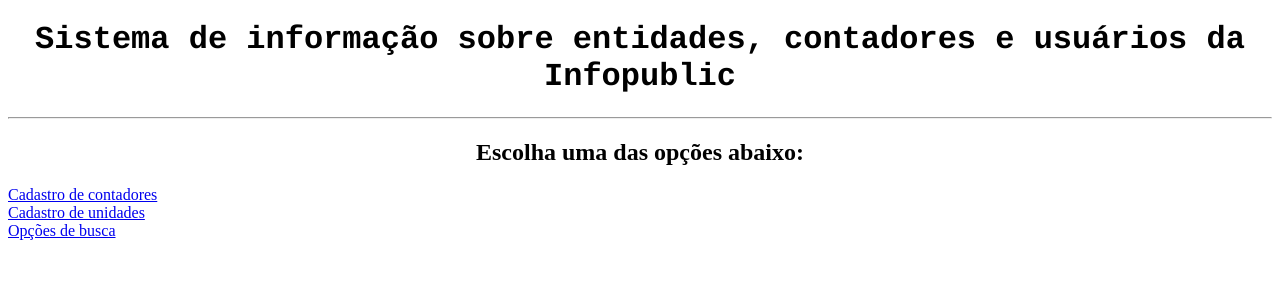
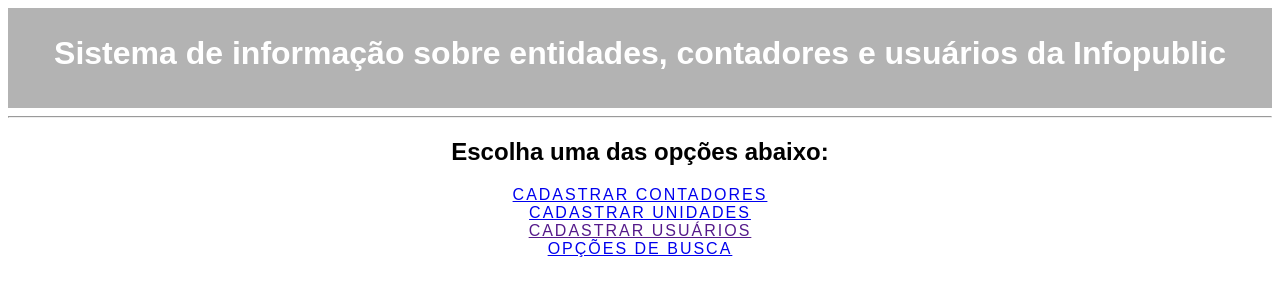
Before and after one commit to es99/infopublic, a PHP site: page / in a window 1280 px wide. Shown: the top 300 px of the page. Run offline with PHP 8.4, Linux system fonts and the light colour scheme.

Commit message:
efetuada mudanças no css, inserido pagina q mostra unidade da vm4

```diff
--- /dev/null
+++ b/estilos_css/style_pag_inicial.css
@@ -0,0 +1,36 @@
+.navigation ul{
+  text-align: center;
+  text-transform: uppercase;
+  padding: 0;
+  margin: 0;
+}
+
+body{
+  font-family: 'Raleway', sans-serif;
+}
+
+.navigation li{
+  font-weight: 100;
+  letter-spacing: 2px;
+}
+
+#banner{
+  background-color: #b3b3b3;
+  height: 100px;
+}
+
+#banner .content h1{
+
+  position: relative;
+  top: 27px;
+  margin: 0 auto;
+}
+
+h1{
+  text-align: center;
+  color: white;
+}
+
+h2{
+  text-align: center;
+}
--- a/index.html
+++ b/index.html
@@ -3,13 +3,27 @@
   <head>
     <meta charset="utf-8">
     <title>Sistema Entidades/Contadores</title>
+    <link rel="stylesheet" type="text/css" href="./estilos_css/style_pag_inicial.css">
   </head>
   <body>
-    <h1 style="text-align: center; font-family: courier;">Sistema de informação sobre entidades, contadores e usuários da Infopublic</h1>
+
+    <div id="banner">
+      <div class="content">
+        <h1>Sistema de informação sobre entidades, contadores e usuários da Infopublic</h1>
+      </div>
+    </div>
+
     <hr>
-    <h2 style="text-align: center;">Escolha uma das opções abaixo:</h2>
-    <a href="./infopublic/cadastro_contadores.html">Cadastro de contadores</a><br />
-    <a href="./infopublic/cadastro_unidade.html">Cadastro de unidades</a><br >
-    <a href="./infopublic/exibir_dados.html">Opções de busca</a>
+    <h2>Escolha uma das opções abaixo:</h2>
+    <nav class="navigation">
+      <ul>
+        <li><a href="./infopublic/cadastro_contadores.html">Cadastrar contadores</a></li>
+        <li><a href="./infopublic/cadastro_unidade.html">Cadastrar unidades</a></li>
+        <li><a href="">Cadastrar usuários</a></li>
+        <li><a href="./infopublic/exibir_dados.html">Opções de busca</a></li>
+      </ul>
+    </nav>
+
+
   </body>
 </html>
--- a/infopublic/exibir_dados.html
+++ b/infopublic/exibir_dados.html
@@ -9,8 +9,8 @@
     <hr>
     <p>Entidades</p>
     <a href="./busca_servidores/tsantigo.php">Antigo TS</a><br />
-    <a href="./busca_servidores/vm4.html">VM 10.0.6.4</a><br />
-    <a href="./busca_servidores/vm6.html">VM 10.0.6.6</a><br /><br />
+    <a href="./busca_servidores/vm4.php">VM 10.0.6.4</a><br />
+    <a href="./busca_servidores/vm6.php">VM 10.0.6.6</a><br /><br />
     <hr>
 	<a href="../index.html">Voltar</a><br />
     <a href="../index.html">Início</a>
```
Also changed, not shown: infopublic/busca_servidores/vm4.php (renamed from infopublic/busca_servidores/vm4.html, +11 -11 lines), imagens/bd_banner.jpg (added), infopublic/busca_servidores/vm6.html (deleted), infopublic/busca_servidores/vm6.php (added), 1 other file.
